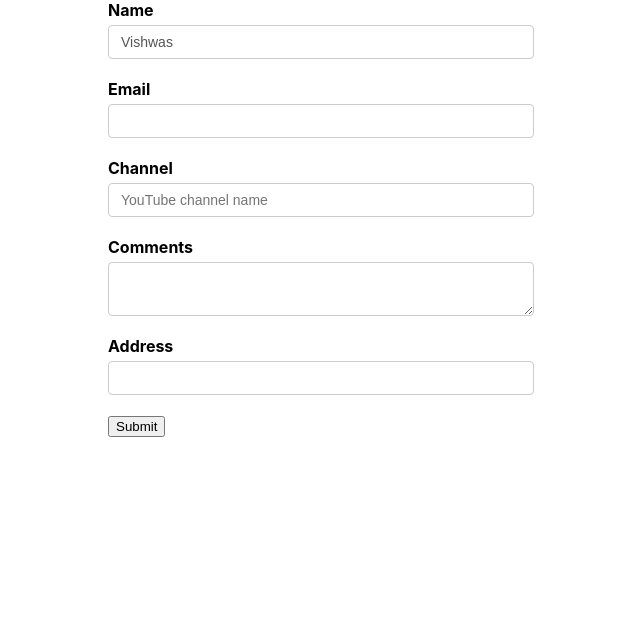
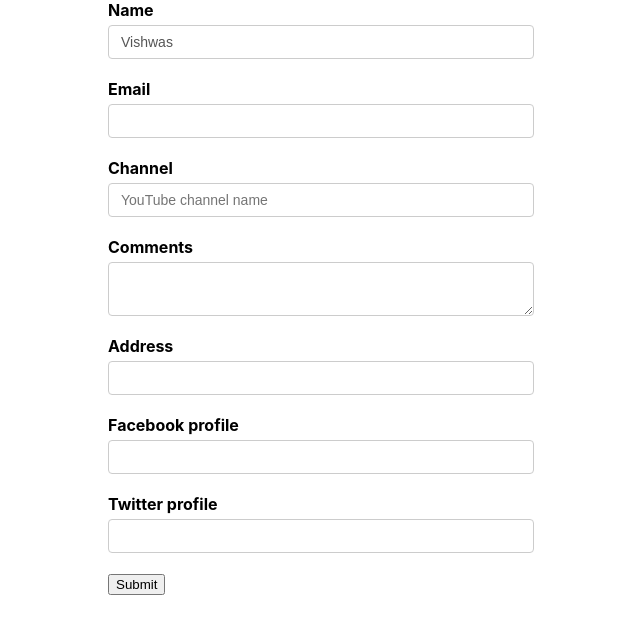
Before and after one commit to theobroma/forms-tutorials, a React (Create React App) app: page / in a window 1280 px wide. Shown: the top 634 px of the page, without its empty margins (319-959 px from the left). Built offline with nearby package versions, Linux system fonts and the light colour scheme.

Commit message:
step-20 Nested Objects

```diff
--- a/src/@components/YoutubeForm/YoutubeForm.tsx
+++ b/src/@components/YoutubeForm/YoutubeForm.tsx
@@ -9,6 +9,10 @@
   channel: string;
   comments: string;
   address: string;
+  social: {
+    facebook: string;
+    twitter: string;
+  };
 }
 
 const initialValues: IFormFields = {
@@ -17,6 +21,10 @@
   channel: '',
   comments: '',
   address: '',
+  social: {
+    facebook: '',
+    twitter: '',
+  },
 };
 
 const onSubmit = (values: IFormFields) => {
@@ -84,6 +92,17 @@
             }}
           </Field>
         </div>
+        {/* Nested Objects */}
+        <div className="form-control">
+          <label htmlFor="facebook">Facebook profile</label>
+          <Field type="text" id="facebook" name="social.facebook" />
+        </div>
+
+        <div className="form-control">
+          <label htmlFor="twitter">Twitter profile</label>
+          <Field type="text" id="twitter" name="social.twitter" />
+        </div>
+
         <button type="submit">Submit</button>
       </Form>
     </Formik>
```
Also changed, not shown: .eslintrc.js.
